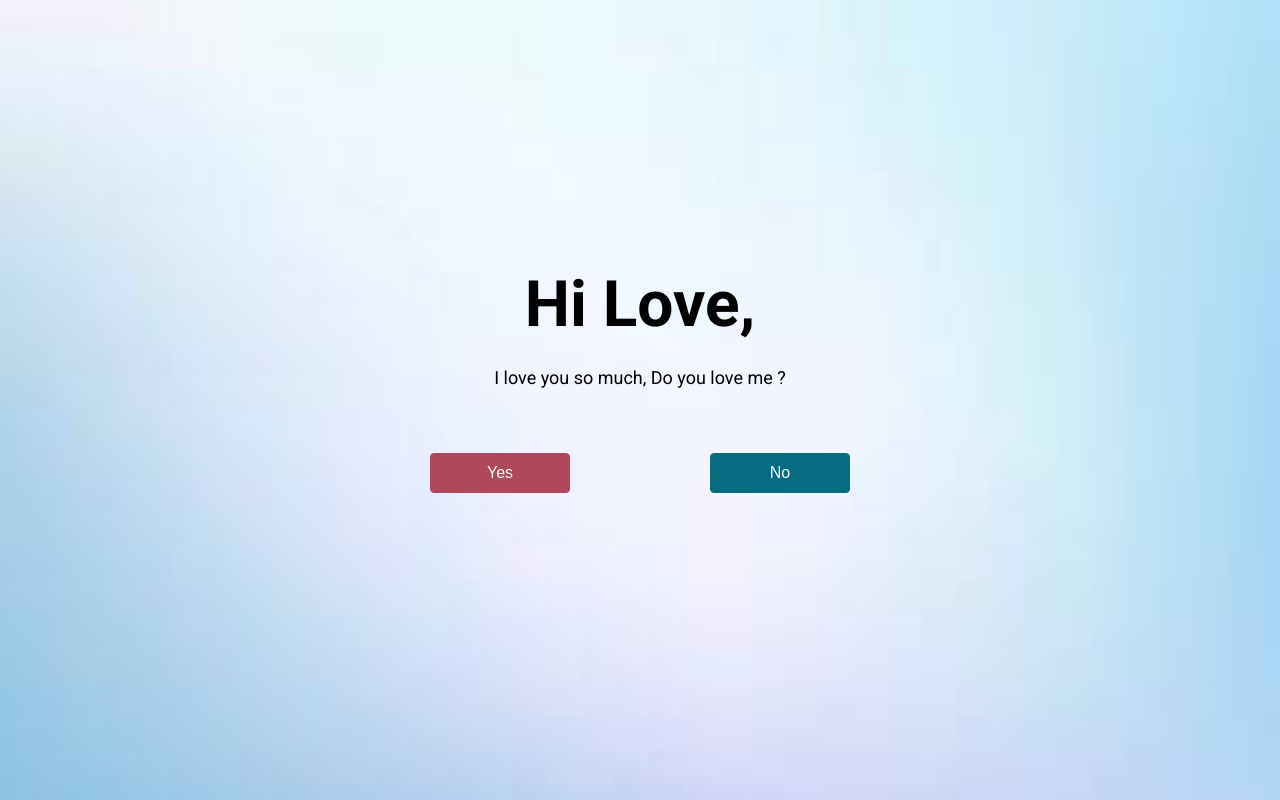
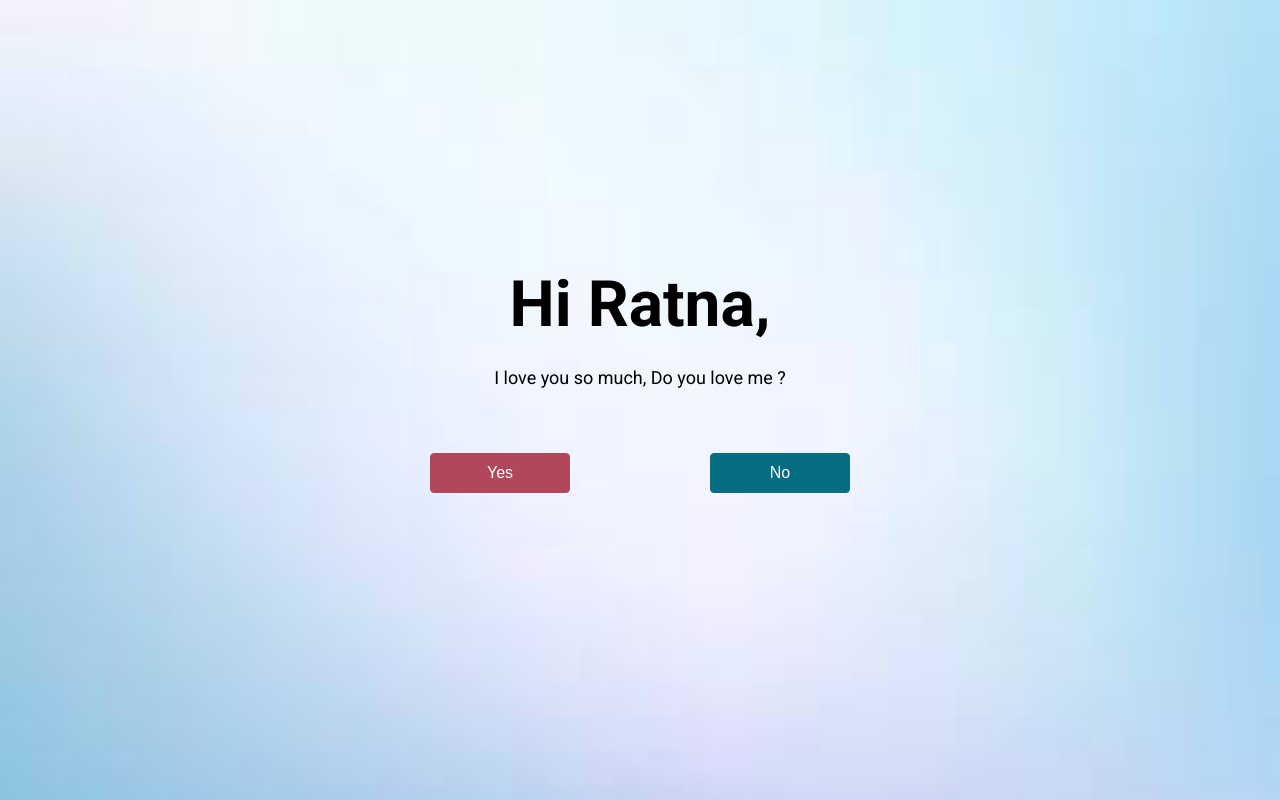
Before and after one commit to roynaldoktaviano/ask-crush, a plain HTML site: page index.html in a window 1280 px wide. Drawn offline with Linux system fonts and the light colour scheme; some packages are replaced by stand-ins of ours; a script that the page names is missing; a web font is replaced by a local one.

Commit message:
Update index.html

```diff
--- a/index.html
+++ b/index.html
@@ -16,7 +16,7 @@
 
         <div class="card">
             <div class="card-header">
-                <h1>Hi Love, </h1>
+                <h1>Hi Ratna, </h1>
             </div>
             <p class="paragraf">I love you so much, Do you love me ?</p>
             <div class="card-body" id="buttonContainer">
```
